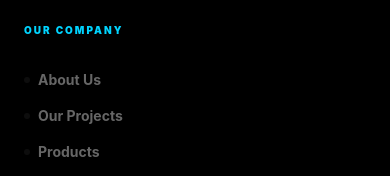
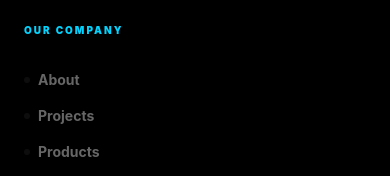
Before and after one commit to Ras123-eyu/Ethio-Rain-irrigation-system-website, a React (Vite) app: page /products in a window 390 px wide. Shown: the part 8307-8483 px from the top of the page. Built offline with nearby package versions, Linux system fonts and the light colour scheme.

Commit message:
feat: implement responsive Navbar and Footer components with scroll navigation and theme toggling

```diff
--- a/src/components/Footer.jsx
+++ b/src/components/Footer.jsx
@@ -13,16 +13,16 @@ const TwitterIcon = () => (
 )
 const InstagramIcon = () => (
   <svg viewBox="0 0 24 24" fill="none" stroke="currentColor" strokeWidth="2" strokeLinecap="round" strokeLinejoin="round" className="w-5 h-5">
-    <rect x="2" y="2" width="20" height="20" rx="5" ry="5"/>
-    <circle cx="12" cy="12" r="4"/>
-    <circle cx="17.5" cy="6.5" r="0.5" fill="currentColor"/>
+    <rect x="2" y="2" width="20" height="20" rx="5" ry="5" />
+    <circle cx="12" cy="12" r="4" />
+    <circle cx="17.5" cy="6.5" r="0.5" fill="currentColor" />
   </svg>
 )
 const LinkedinIcon = () => (
   <svg viewBox="0 0 24 24" fill="currentColor" className="w-5 h-5">
-    <path d="M16 8a6 6 0 0 1 6 6v7h-4v-7a2 2 0 0 0-2-2 2 2 0 0 0-2 2v7h-4v-7a6 6 0 0 1 6-6z"/>
-    <rect x="2" y="9" width="4" height="12"/>
-    <circle cx="4" cy="4" r="2"/>
+    <path d="M16 8a6 6 0 0 1 6 6v7h-4v-7a2 2 0 0 0-2-2 2 2 0 0 0-2 2v7h-4v-7a6 6 0 0 1 6-6z" />
+    <rect x="2" y="9" width="4" height="12" />
+    <circle cx="4" cy="4" r="2" />
   </svg>
 )
 
@@ -99,7 +99,7 @@ export default function Footer() {
         <div>
           <h4 className="font-black text-[10px] uppercase tracking-[0.2em] text-brand-cyan mb-8">Our Company</h4>
           <ul className="space-y-4 text-sm font-bold text-white/40">
-            {['About Us', 'Our Projects', 'Products', 'Contact'].map(s => (
+            {['About', 'Projects', 'Products', 'Contact'].map(s => (
               <li key={s}><a href={`#${s.toLowerCase().replace(' ', '')}`} className="hover:text-white transition-all flex items-center gap-2 group"><span className="w-1.5 h-1.5 rounded-full bg-white/5 group-hover:bg-white" /> {s}</a></li>
             ))}
           </ul>
--- a/src/components/Navbar.jsx
+++ b/src/components/Navbar.jsx
@@ -30,7 +30,7 @@ export default function Navbar({ darkMode, setDarkMode }) {
     }
 
     const handleScrollSpy = () => {
-      const sections = ['home', 'about', 'services', 'projects', 'contact']
+      const sections = ['home', 'about', 'services', 'products', 'projects', 'contact']
       let current = '/#home'
       for (const section of sections) {
         const element = document.getElementById(section)
```
Lines whose indentation alone changed are shown as unchanged.
